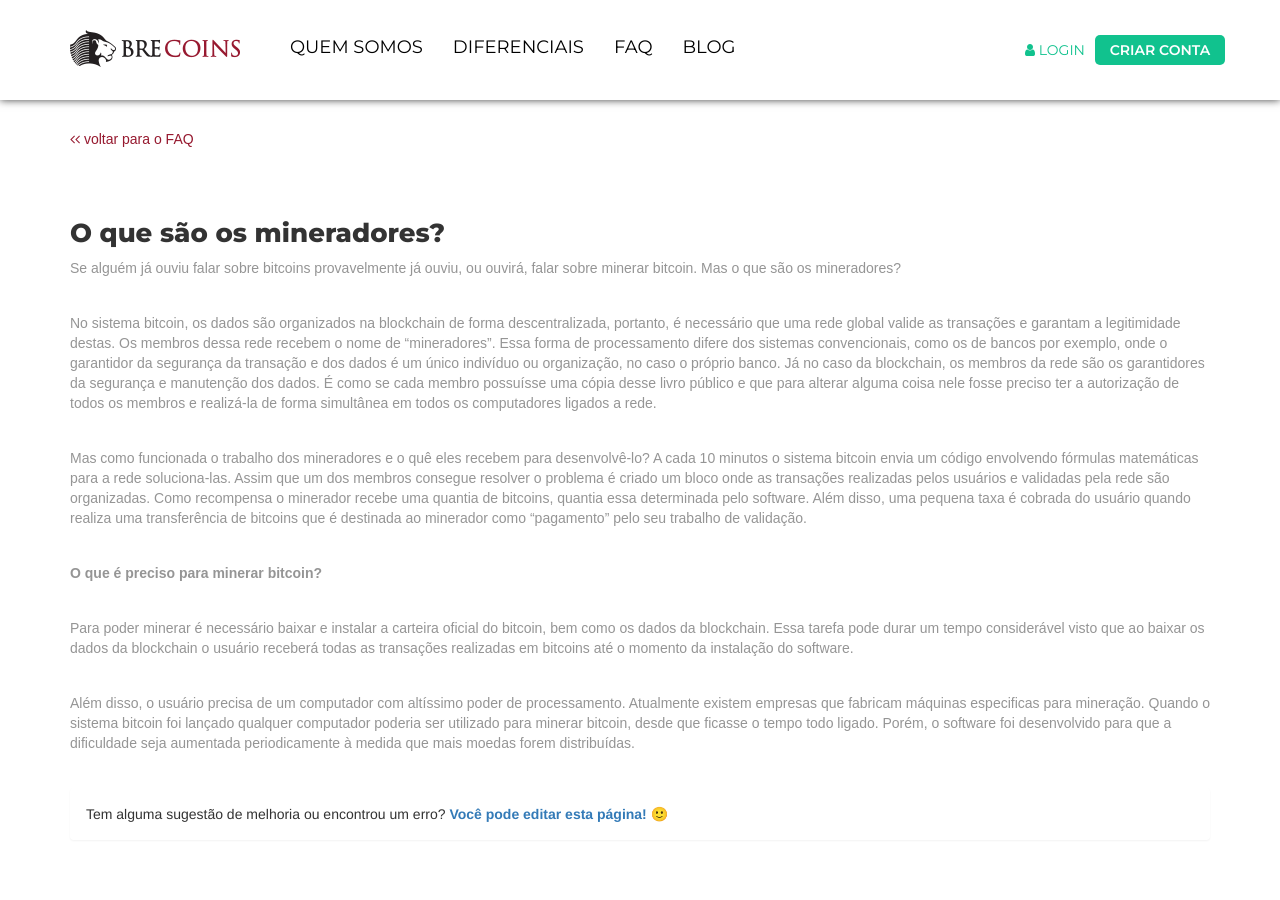
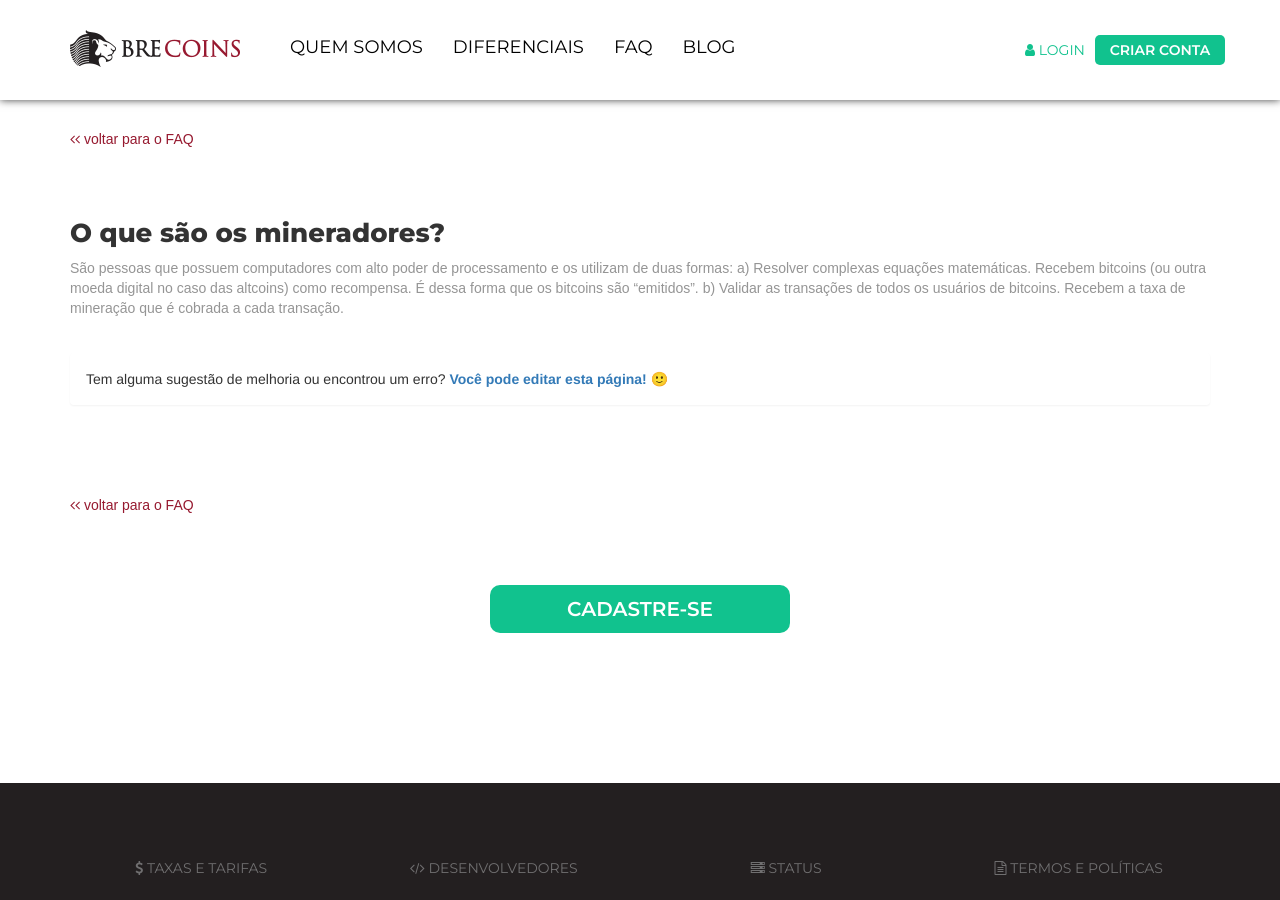
Before and after one commit to digitalbre/brecoins.github.io, a Jekyll site: the page built from faq/o-que-sao-os-mineradores.md, in a window 1280 px wide and 900 px high, scrolled down 491 px. Built offline with Jekyll 4.4.1, drawn with Linux system fonts in a browser that asks for light colours; nearby versions of some CDN libraries; some web fonts are replaced; a script that is not in the unit is left out.

Commit message:
Update o-que-sao-os-mineradores.md

```diff
--- a/faq/o-que-sao-os-mineradores.md
+++ b/faq/o-que-sao-os-mineradores.md
@@ -1,17 +1,9 @@
 ---
 title: O que são os mineradores?
-seotitle: O que é minerar Bitcoin e outras moedas - como funciona mineração
-description: Saiba o que é minerar Bitcoin e outras moedas digitais e mais sobre o conceito de como minerar o Bitcoin. Acesse e confira.
+seotitle: O que é minerar Bitcoin e outras moedas - como funciona a mineração
+description: Saiba o que é minerar Bitcoin e outras moedas digitais. Acesse e confira.
 layout: faqpage
 ---
-Se alguém já ouviu falar sobre bitcoins provavelmente já ouviu, ou ouvirá, falar sobre minerar bitcoin. Mas o que são os mineradores?
-
-No sistema bitcoin, os dados são organizados na blockchain de forma descentralizada, portanto, é necessário que uma rede global valide as transações e garantam a legitimidade destas. Os membros dessa rede recebem o nome de "mineradores". Essa forma de processamento difere dos sistemas convencionais, como os de bancos por exemplo, onde o garantidor da segurança da transação e dos dados é um único indivíduo ou organização, no caso o próprio banco. Já no caso da blockchain, os membros da rede são os garantidores da segurança e manutenção dos dados. É como se cada membro possuísse uma cópia desse livro público e que para alterar alguma coisa nele fosse preciso ter a autorização de todos os membros e realizá-la de forma simultânea em todos os computadores ligados a rede.
-
-Mas como funcionada o trabalho dos mineradores e o quê eles recebem para desenvolvê-lo? A cada 10 minutos o sistema bitcoin envia um código envolvendo fórmulas matemáticas para a rede soluciona-las. Assim que um dos membros consegue resolver o problema é criado um bloco onde as transações realizadas pelos usuários e validadas pela rede são organizadas. Como recompensa o minerador recebe uma quantia de bitcoins, quantia essa determinada pelo software. Além disso, uma pequena taxa é cobrada do usuário quando realiza uma transferência de bitcoins que é destinada ao minerador como "pagamento" pelo seu trabalho de validação.
-
-**O que é preciso para minerar bitcoin?**
-
-Para poder minerar é necessário baixar e instalar a carteira oficial do bitcoin, bem como os dados da blockchain. Essa tarefa pode durar um tempo considerável visto que ao baixar os dados da blockchain o usuário receberá todas as transações realizadas em bitcoins até o momento da instalação do software.
-
-Além disso, o usuário precisa de um computador com altíssimo poder de processamento. Atualmente existem empresas que fabricam máquinas especificas para mineração. Quando o sistema bitcoin foi lançado qualquer computador poderia ser utilizado para minerar bitcoin, desde que ficasse o tempo todo ligado. Porém, o software foi desenvolvido para que a dificuldade seja aumentada periodicamente à medida que mais moedas forem distribuídas.
+São pessoas que possuem computadores com alto poder de processamento e os utilizam de duas formas:
+a)	Resolver complexas equações matemáticas. Recebem bitcoins (ou outra moeda digital no caso das altcoins) como recompensa. É dessa forma que os bitcoins são “emitidos”.
+b)	Validar as transações de todos os usuários de bitcoins. Recebem a taxa de mineração que é cobrada a cada transação.
```
